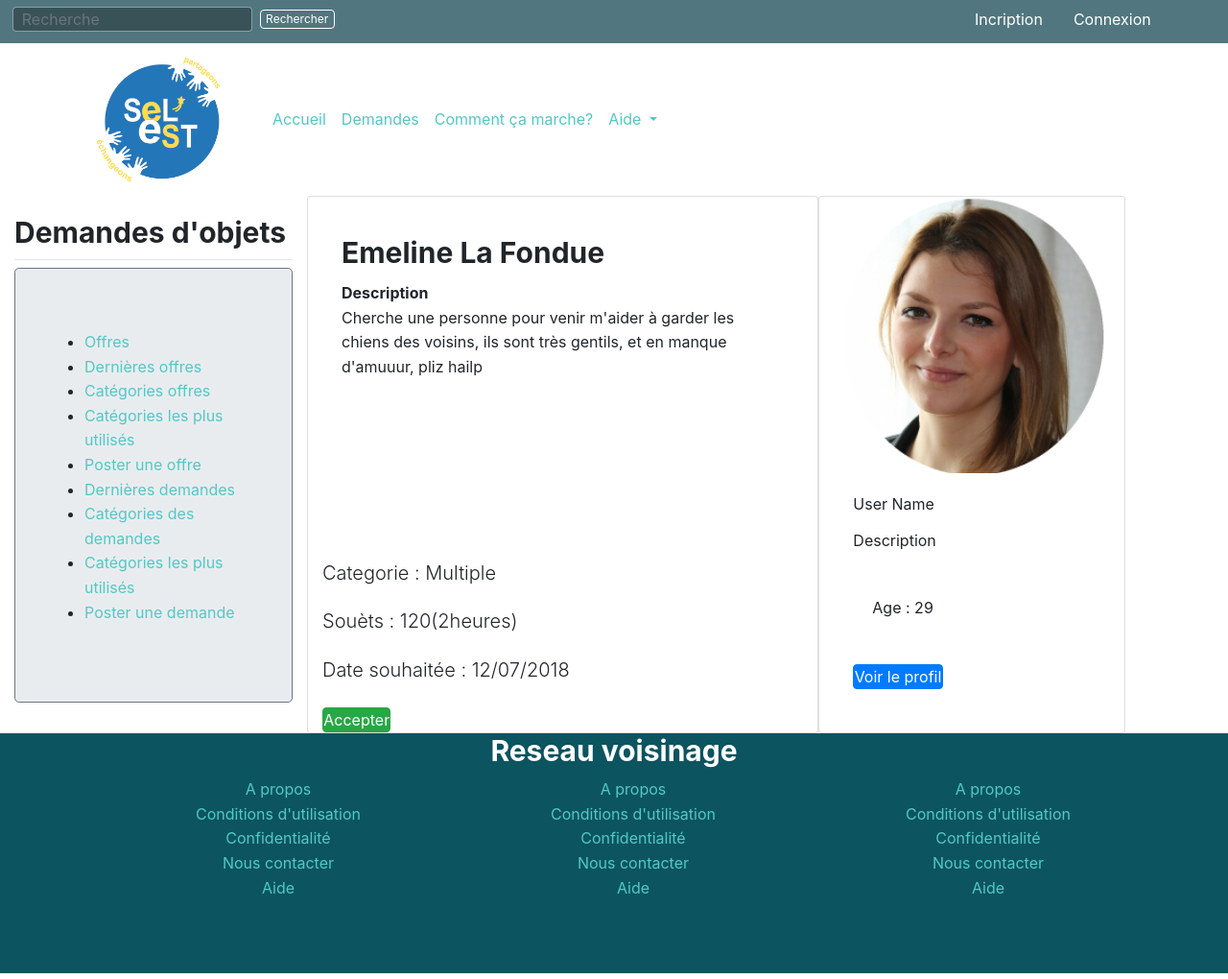
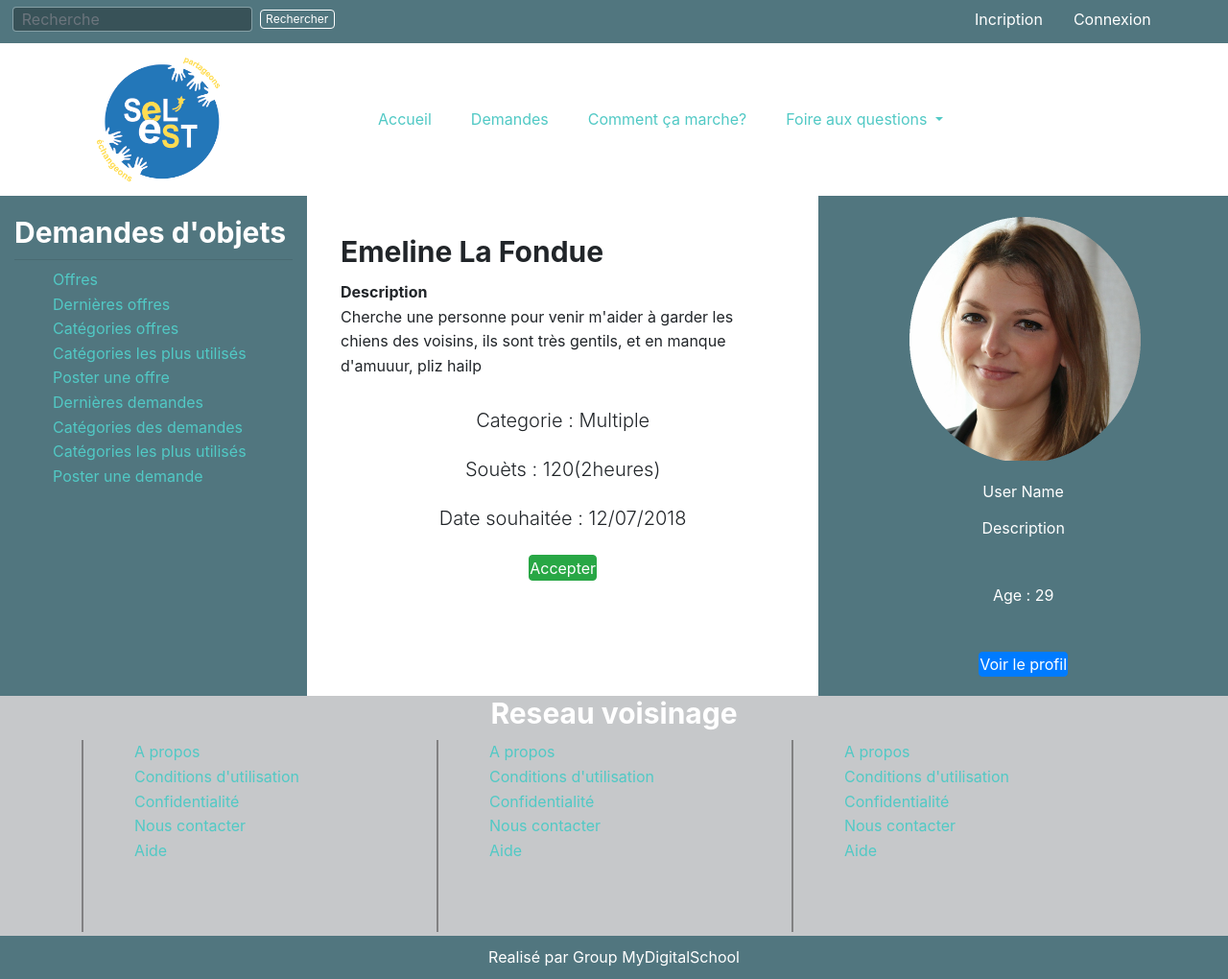
Before and after one commit to David-tofigh/Selest, a PHP site: page /page_demande.php in a window 1280 px wide. Shown: the whole page at 96% size. Run offline with PHP 8.4, Linux system fonts and the light colour scheme.

Commit message:
Modification site  Selest

```diff
--- a/page_demande.php
+++ b/page_demande.php
@@ -2,10 +2,10 @@
     <?php include('templates/header.html');?>
     <div class="container-fluid">
         <div class="row links">
-            <div class="col-sm-3">
+            <div class="col-sm-3 zone-left">
                 <h2>Demandes d'objets</h2>
                 <hr class="my-2">
-                <nav class="border border-secondary jumbotron">
+                <nav class="">
                     <ul>
                         <li class="">
                             <a href="">Offres</a>
@@ -37,33 +37,33 @@
                     </ul>
                 </nav>
             </div>
-            <div class="card bottom_shadowed_box col-sm-5">
+            <div class="col-sm-5 zone-center">
                 <div class="card-body">
                     <h2 class="card-title">Emeline La Fondue</h2>
                     <strong class="card-text">Description</strong>
                     <p class="card-title">Cherche une personne pour venir m'aider à garder les chiens des voisins, ils sont très gentils, et en manque d'amuuur, pliz hailp</p>
                 </div>
-                <div class="">
+                <div class="txt-categorie">
                     <p class="lead">Categorie :
                         <span>
                                 Multiple
-                            </span>
+                        </span>
                     </p>
                     <p class="lead">Souèts :
                         <span>
                                 120(2heures)
-                            </span>
+                        </span>
                     </p>
                     <p class="lead">Date souhaitée :
                         <span>
                                 12/07/2018
-                            </span>
+                        </span>
                     </p>
                     <button type="button" class="btn btn-success">Accepter</button>
                 </div>
             </div>
-            <div class="card bottom_shadowed_box col-sm-3">
-                <img class="card-img-top" src="img/theme/profil.png" alt="Card image cap">
+            <div class="col-sm-4 zone-right">
+                <img class="" src="img/theme/profil.png" alt="Card image cap">
                 <div class="card-body">
                     <p class="card-title">User Name</p>
                     <p class="card-text">Description</p>
--- a/scss/components/_main-menu.scss
+++ b/scss/components/_main-menu.scss
@@ -16,4 +16,24 @@
     width:80%;
     margin-bottom: 15px;
   }
+  .top-menu{
+    margin:auto;
+  }
+  .li-menu{
+    margin-right: 25px;
+  }
+  .btn-menu-selest:hover{
+    background-color: #51767f;
+    color: #ffffff;
+    border-radius: 5px;
+  }
+  //#main-navigation-inside .mr-auto> li:not(:first-child)::after{
+  //  content: "";
+  //  position: absolute;
+  //  top: 9px;
+  //  width: 1px;
+  //  height: 24px;
+  //  margin-left: -2px;
+  //  background: #de0027;
+  //}
 }
--- a/scss/components/_page-demande.scss
+++ b/scss/components/_page-demande.scss
@@ -0,0 +1,18 @@
+.zone-left{
+  background-color: #51767f;
+  color: white;
+}
+.zone-left ul{
+  list-style: none;
+}
+.zone-right{
+  background-color: #51767f;
+  color: white;
+  text-align: center;
+}
+.zone-right img{
+  margin-top: 20px;
+}
+.txt-categorie{
+  text-align: center;
+}
--- a/scss/components/_zone.scss
+++ b/scss/components/_zone.scss
@@ -67,11 +67,12 @@
   left:0;
 }
 .zone-marche{
-  background-color: #2a2e33;
+  background-color: #ffffff;
   background-size: cover;
   text-align: center;
-  margin-top: -20px;
-  color: #ffffff;
+  margin-top: 50px;
+  margin-bottom: 50px;
+  color: #000;
 }
 .zone-txt-animation{
   display: none;
--- a/scss/layout/_footer.scss
+++ b/scss/layout/_footer.scss
@@ -1,9 +1,11 @@
 .footer{
-  text-align: center;
-  background-color: #0c5460;
+  background-color: #c6c8ca;
   height: 550px;
   color: #ffffff;
   margin-top: -20px;
+}
+.footer h2{
+  text-align: center;
 }
 @media screen and (min-width:768px){
   .footer{
@@ -15,10 +17,29 @@
     height: 250px;
   }
 }
-
 .block-footer{
   float: left;
 }
 .block-footer ul{
   list-style: none;
 }
+.block-footer::before{
+  content: '';
+  position: absolute;
+  top: 0;
+  left: 0;
+  height: 100%;
+  min-height: 200px;
+  width: 2px;
+  background-color: #818182;
+}
+.pied-page{
+  background-color: #51767f;
+  height: 45px;
+  color: #ffffff;
+  text-align: center;
+}
+.txt-end-page{
+  position: relative;
+  top: 10px;
+}
--- a/scss/layout/_header.scss
+++ b/scss/layout/_header.scss
@@ -3,7 +3,6 @@
 }
 .top-header{
   background-color:#51767f;
-  height:95px;
 }
 .form-control{
   background-color: rgba(0,0,0,0.3) !important;
@@ -80,10 +79,6 @@
   }
 }
 
-
-
-
-
 /*** Version Pc 1200px *****************************************/
 
 @media screen and (min-width:1200px){
@@ -93,4 +88,5 @@
   .motor-recherche{
     top: 7px;
   }
+
 }
--- a/templates/footer.html
+++ b/templates/footer.html
@@ -2,7 +2,7 @@
     <div class="container">
         <div class="footer_grids">
             <h2 class="title-footer">Reseau voisinage</h2>
-            <div class="block-footer col-md-4 col-sm-6">
+            <div class="block-footer col-md-4">
                 <ul class="list1">
                     <li><a title="réseau social" href="#">A propos</a></li>
                     <li><a title="comment utiliser" href="#">Conditions d'utilisation</a></li>
@@ -11,7 +11,7 @@
                     <li><a title="aide" href="#">Aide</a></li>
                 </ul>
             </div>
-            <div class="block-footer col-md-4 col-sm-6">
+            <div class="block-footer col-md-4">
                 <ul class="list2">
                     <li><a title="réseau social" href="#">A propos</a></li>
                     <li><a title="comment utiliser" href="#">Conditions d'utilisation</a></li>
@@ -20,7 +20,7 @@
                     <li><a title="aide" href="#">Aide</a></li>
                 </ul>
             </div>
-            <div class="block-footer col-md-4 col-sm-6">
+            <div class="block-footer col-md-4">
                 <ul class="list3">
                     <li><a title="réseau social" href="#">A propos</a></li>
                     <li><a title="comment utiliser" href="#">Conditions d'utilisation</a></li>
@@ -32,7 +32,9 @@
         </div>
     </div>
 </div>
-
+<div class="pied-page">
+    <span class="txt-end-page">Realisé par Group MyDigitalSchool</span>
+</div>
 
 
 
--- a/templates/header.html
+++ b/templates/header.html
@@ -30,28 +30,27 @@
                 <div class="col-sm-2">
                     <img src="img/theme/logo.png" alt="" class="logo">
                 </div>
-                <nav class="navbar navbar-expand-lg navbar-success col">
-                    <div class="collapse navbar-collapse" id="navbarSupportedContent">
+                <div class="col-sm-8 top-menu" id="main-navigation-inside">
+                    <nav class="navbar navbar-expand-lg navbar-success">
                         <ul class="navbar-nav mr-auto">
-                            <li class="nav-item">
-                                <a class="nav-link" href="index.php">Accueil</a>
+                                <li class="nav-item li-menu">
+                                    <a class="nav-link btn-menu-selest" href="index.php">Accueil</a>
                                 </li>
-                            <li class="nav-item active">
-                                <a class="nav-link" href="page_demande.php">Demandes
+                                <li class="nav-item active li-menu">
+                                    <a class="nav-link btn-menu-selest" href="page_demande.php">Demandes
                                     </a>
                                 </li>
-                            <li class="nav-item">
-                                <a class="nav-link" href="#">Comment ça marche?</a>
+                                <li class="nav-item li-menu">
+                                    <a class="nav-link btn-menu-selest" href="#">Comment ça marche?</a>
                                 </li>
-                            <li class="nav-item dropdown">
-                                <a class="nav-link dropdown-toggle" href="#" id="navbarDropdown" role="button" data-toggle="dropdown" aria-haspopup="true"
+                                <li class="nav-item dropdown li-menu">
+                                    <a class="nav-link dropdown-toggle btn-menu-selest" href="#" id="navbarDropdown" role="button" data-toggle="dropdown" aria-haspopup="true"
                                        aria-expanded="false">
-                                    Aide
+                                        Foire aux questions
                                     </a>
                                     <div class="dropdown-menu" aria-labelledby="navbarDropdown">
                                         <a class="dropdown-item" href="#">Action</a>
                                         <a class="dropdown-item" href="#">Another action</a>
-                                    <div class="dropdown-divider"></div>
                                         <a class="dropdown-item" href="#">Something else here</a>
                                     </div>
                                 </li>
@@ -62,3 +61,4 @@
                 </div>
             </div>
         </div>
+    </div>
```
Also changed, not shown: css/global.css, 1 other file. Lines whose indentation alone changed are shown as unchanged.
